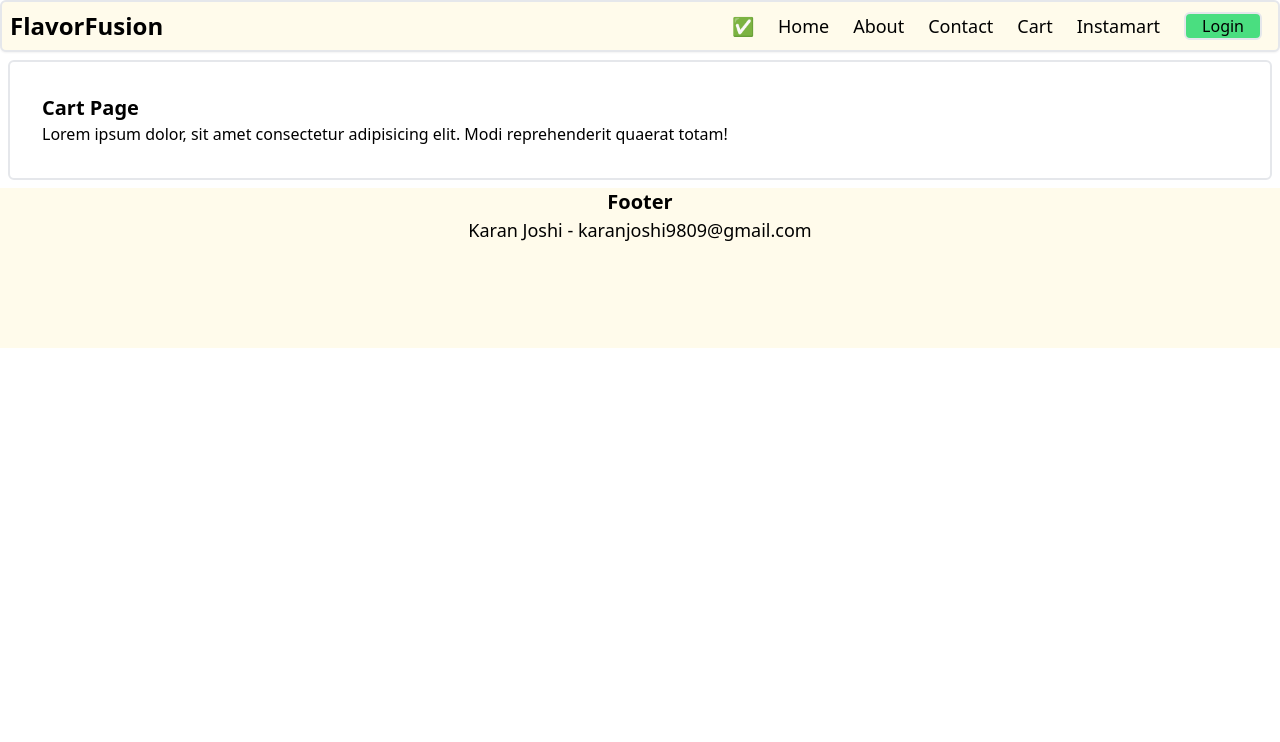
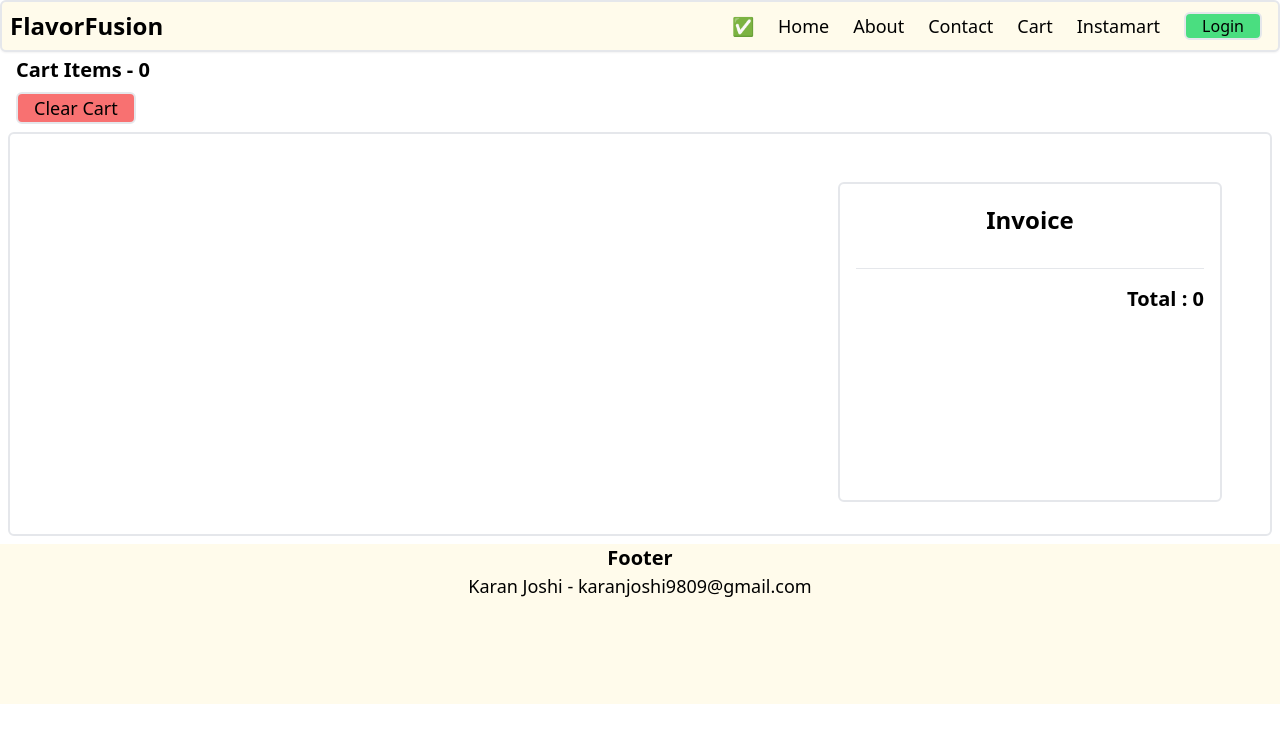
Before and after one commit to Karanjoshi9809/Namaste-React, a React (Vite) app: page /cart in a window 1280 px wide. Shown: the top 742 px of the page. Built offline with nearby package versions, Linux system fonts and the light colour scheme.

Commit message:
Learned Redux, Redux Toolkit and implemented Redux store and cart slice

```diff
--- a/package.json
+++ b/package.json
@@ -24,8 +24,10 @@
     "tailwindcss": "^3.4.1"
   },
   "dependencies": {
+    "@reduxjs/toolkit": "^2.2.1",
     "react": "^18.2.0",
     "react-dom": "^18.2.0",
+    "react-redux": "^9.1.0",
     "react-router-dom": "^6.22.1"
   },
   "browserslist": [
--- a/src/App.js
+++ b/src/App.js
@@ -3,6 +3,8 @@ import Footer from './components/Footer'
 import { Outlet } from 'react-router-dom';
 import { useState } from 'react';
 import UserContext from './utils/UserContext';
+import { Provider } from 'react-redux';
+import store from './utils/store';
 
 function App() {
     const [user, setUser] = useState({
@@ -11,11 +13,13 @@ function App() {
     })
     return (
         <>
-            <UserContext.Provider value={{user : user}}>
-                <Header />
-                <Outlet />
-                <Footer />
-            </UserContext.Provider>
+            <Provider store={store}>
+                <UserContext.Provider value={{ user: user }}>
+                    <Header />
+                    <Outlet />
+                    <Footer />
+                </UserContext.Provider>
+            </Provider>
         </>
     );
 }
--- a/src/components/Cart.js
+++ b/src/components/Cart.js
@@ -1,9 +1,72 @@
+import { useDispatch, useSelector } from "react-redux"
+import { IMG_CDN_URL } from "../config";
+import { useEffect, useState } from "react"
+import { clearCart, removeItem } from "../utils/cartSlice"
+
 function Cart() {
+    const cartItems = useSelector(store => store.cart.items)
+    const [total, setTotal] = useState(0)
+    useEffect(() => {
+        const total = cartItems.reduce((total, item) => {
+            return total = total + ((item?.price) / 100)
+        }, 0)
+        setTotal(total)
+    }, [cartItems])
+    const dispatch = useDispatch()
+    const removeFoodItem = (item) => {
+        dispatch(removeItem(item))
+    }
+    const clearCartItems = () => {
+        dispatch(clearCart())
+    }
     return (
-        <div className="border-2 m-2 rounded-md p-8">
-            <h1 className="font-bold text-xl">Cart Page</h1>
-            <h2>Lorem ipsum dolor, sit amet consectetur adipisicing elit. Modi reprehenderit quaerat totam!</h2>
-        </div>
+        <>
+            <h1 className="font-bold text-xl ml-4">Cart Items - {cartItems.length}</h1>
+            <button
+                className="border-2 ml-4 px-4 rounded-md mt-2 bg-red-400 text-lg"
+                onClick={() => clearCartItems()}
+            >
+                Clear Cart
+            </button>
+            <div className="border-2 m-2 rounded-md p-8 flex justify-between">
+                <div>
+                    {cartItems.map((item) => {
+                        return (
+                            <div key={item?.id} className="border-2 rounded-md my-2 p-4 flex justify-between w-[40vw]">
+                                <div className="">
+                                    <img src={IMG_CDN_URL + item?.imageId} alt="food img" className="w-20 h-20 rounded-md" />
+                                </div>
+                                <div className="mx-4 w-[30rem]">
+                                    <p className="font-bold">{item?.name}</p>
+                                    <p>Price : {(item?.price) / 100}</p>
+                                </div>
+                                <div>
+                                    <button
+                                        className="rounded-md px-2 bg-cyan-300 hover:bg-cyan-400"
+                                        onClick={() => removeFoodItem(item)}
+                                    >
+                                        - Remove Item
+                                    </button>
+                                </div>
+                            </div>
+                        )
+                    })}
+                </div>
+                <div className="w-[30vw] flex flex-col border-2 rounded-md mx-4 h-[20rem] mt-4 px-4 pt-1">
+                    <h1 className="text-2xl font-extrabold text-center my-4">Invoice</h1>
+                    {cartItems.map((item) => {
+                        return (
+                            <div className="flex justify-between">
+                                <p className="font-bold">{item?.name}</p>
+                                <p>{(item?.price) / 100}</p>
+                            </div>
+                        )
+                    })}
+                    <hr className="my-4"/>
+                    <h1 className="text-xl font-bold self-end">Total : {total}</h1>
+                </div>
+            </div>
+        </>
     );
 }
 
--- a/src/components/Header.js
+++ b/src/components/Header.js
@@ -2,12 +2,17 @@ import { useState } from "react"
 import FlavorFusionLogo from '../assets/FlavorFusionLogo.jpg'
 import { Link } from "react-router-dom"
 import useIsOnline from "../utils/useIsOnline"
+import { useSelector } from "react-redux"
 
 const Header = () => {
     const [isLoggedIn, setIsLoggedIn] = useState(false)
-    const isOnline = useIsOnline();
+    const isOnline = useIsOnline()
+
+    const cartItems = useSelector(store => store.cart.items)
+    console.log(cartItems)
+
     return (
-        <div id="header" className="flex border-2 mb-1 rounded-md justify-between items-center p-2 bg-amber-50 shadow-sm max-sm:flex-col">
+        <div id="header" className="sticky top-0 w-full flex border-2 mb-1 rounded-md justify-between items-center p-2 bg-amber-50 shadow-sm max-sm:flex-col">
             {/* <Link to="/"><img className="w-[3.5rem] h-[3.5rem]" alt="Logo" src={FlavorFusionLogo} /></Link> */}
             <Link to="/" className="text-2xl font-semibold">FlavorFusion</Link>
             <div className="flex gap-6 mr-2 max-sm:flex-wrap justify-center">
@@ -16,7 +21,7 @@ const Header = () => {
                 <li className="list-none font-medium text-lg"><Link to="/">Home</Link></li>
                 <li className="list-none font-medium text-lg"><Link to="/about">About</Link></li>
                 <li className="list-none font-medium text-lg"><Link to="/contact">Contact</Link></li>
-                <li className="list-none font-medium text-lg"><Link to="/cart">Cart</Link></li>
+                <li className="list-none font-medium text-lg"><Link to="/cart">Cart {cartItems.length === 0 ? "" : cartItems.length }</Link></li>
                 <li className="list-none font-medium text-lg"><Link to="/instamart">Instamart</Link></li>
                 {!isLoggedIn ? (<button
                                     onClick={() => setIsLoggedIn(true)}
--- a/src/components/RestaurantMenu.js
+++ b/src/components/RestaurantMenu.js
@@ -1,12 +1,19 @@
 import { useParams } from "react-router-dom";
 import useRestaurant from "../utils/useRestaurant";
 import { IMG_CDN_URL } from "../config";
+import { useDispatch } from "react-redux";
+import { addItem } from "../utils/cartSlice";
 
 function RestaurantMenu() {
 
     const { id } = useParams();
 
     const { restaurant, menuItems } = useRestaurant(id)
+
+    const dispatch = useDispatch()
+    const addFoodItem = (item) => {
+        dispatch(addItem(item))
+    }
 
     return (
         <div className="flex flex-col justify-center items-center box-border">
@@ -42,7 +49,12 @@ function RestaurantMenu() {
                                 <p className="text-base bg-green-400 w-14 pl-1 rounded-md">{item?.ratings?.aggregatedRating?.rating} ★</p>
                             </div>
                             <div className="flex">
-                                <button className="rounded-md px-2 bg-cyan-300 hover:bg-cyan-400">+ Add Item</button>
+                                <button
+                                    className="rounded-md px-2 bg-cyan-300 hover:bg-cyan-400"
+                                    onClick={() => addFoodItem(item)}
+                                >
+                                    + Add Item
+                                </button>
                             </div>
                         </div>
                     )
--- /dev/null
+++ b/src/utils/cartSlice.js
@@ -0,0 +1,22 @@
+import { createSlice } from "@reduxjs/toolkit";
+
+const cartSlice = createSlice({
+    name: 'cart',
+    initialState: {
+        items: []
+    },
+    reducers: {
+        addItem: (state, action) => {
+            state.items.push(action.payload)
+        },
+        clearCart: (state) => {
+            state.items = []
+        },
+        removeItem: (state, action) => {
+            state.items = state.items.filter((item) => item.id !== action.payload.id)
+        }
+    }
+})
+
+export const { addItem, clearCart, removeItem } = cartSlice.actions
+export default cartSlice.reducer
--- /dev/null
+++ b/src/utils/store.js
@@ -0,0 +1,11 @@
+import cartSlice from "./cartSlice";
+
+const { configureStore } = require("@reduxjs/toolkit");
+
+const store = configureStore({
+    reducer: {
+        cart: cartSlice
+    }
+})
+
+export default store
```
Also changed, not shown: 1 other file (tests, documents, lock files or other folders).
